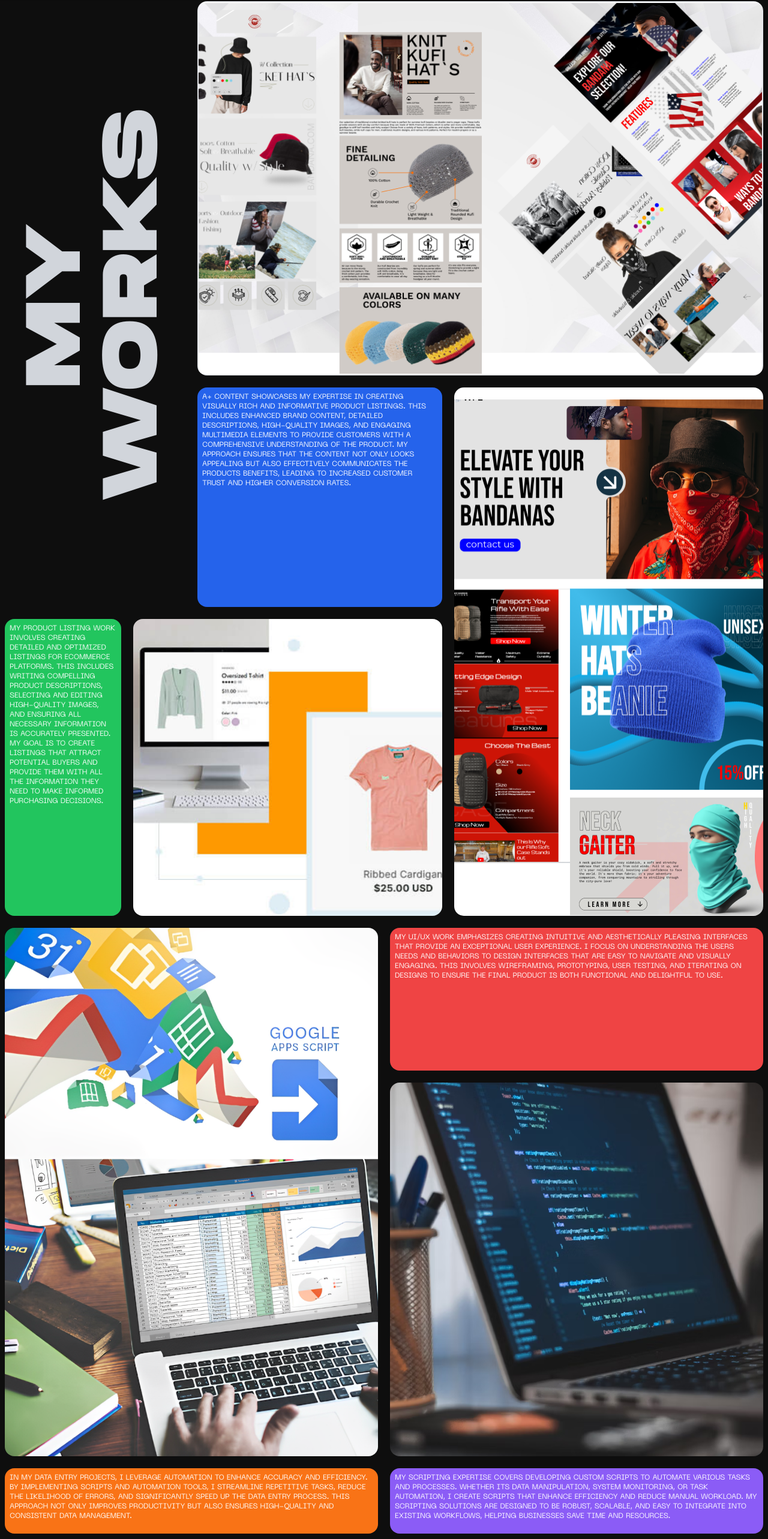
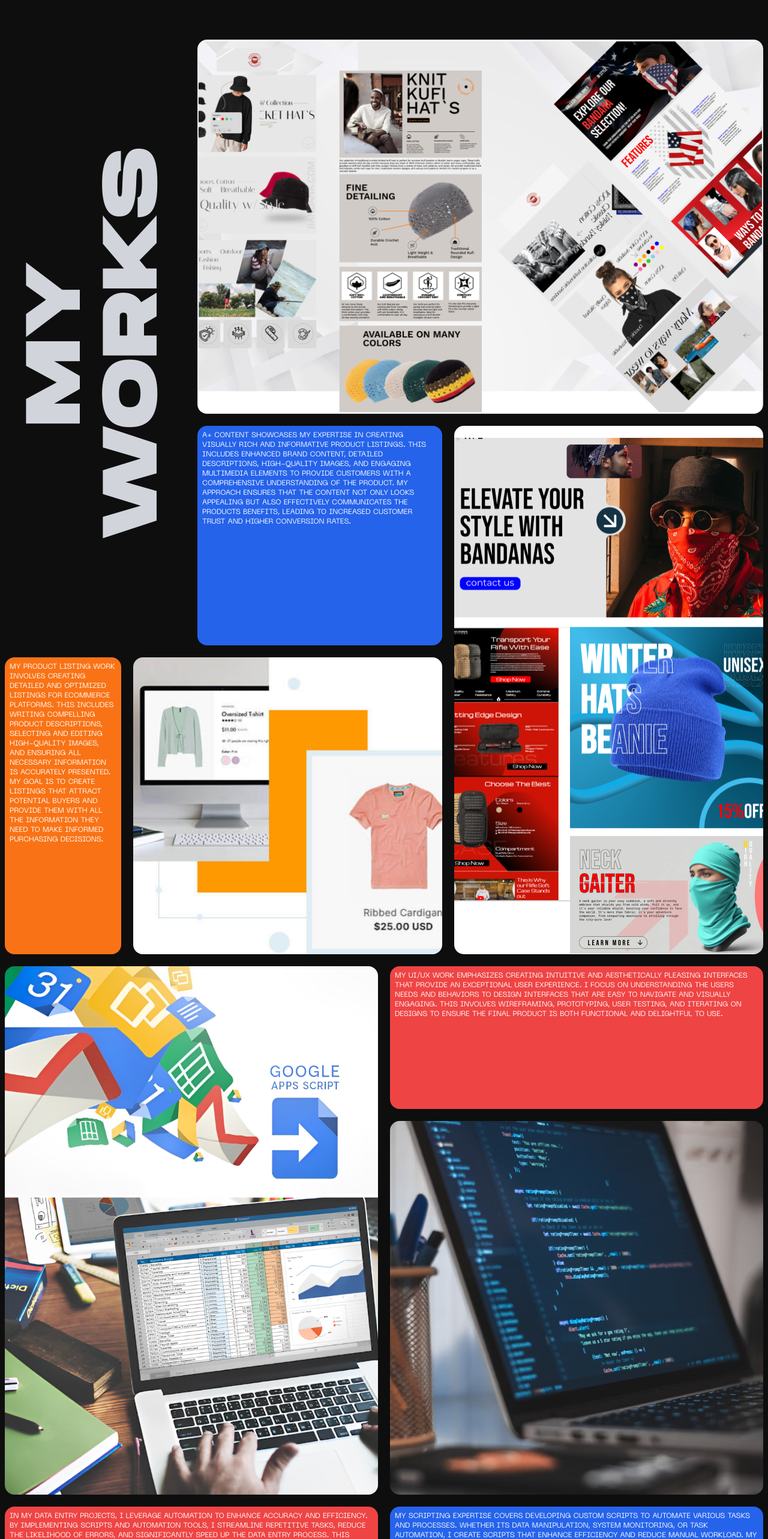
Before and after one commit to mikesmagauate25/folio, a Next.js app: page /works in a window 1280 px wide. Shown: the part 68-2634 px from the top of the page at 60% size. Built offline with nearby package versions, Linux system fonts and the light colour scheme.

Commit message:
new changes

```diff
--- a/src/app/components/BentoGrid.tsx
+++ b/src/app/components/BentoGrid.tsx
@@ -5,7 +5,7 @@ import { motion } from "framer-motion";
 const BentoGrid = () => {
   return (
     <>
-      <div className="container max-w-[1440px] mx-auto h-[50px] mb-4 flex justify-end items-center text-xl">
+      <div className="container max-w-[1440px] mx-auto h-[50px] -mt-16 lg:mt-16 mb-4 flex justify-end items-center text-xl">
         <motion.h2
           initial={{ opacity: 0, translateX: 30 }}
           whileInView={{ opacity: 1, translateX: 0 }}
--- a/src/app/components/CallToAction.tsx
+++ b/src/app/components/CallToAction.tsx
@@ -22,7 +22,7 @@ const CallToAction: React.FC = () => {
   }, []);
 
   return (
-    <div className="container max-w-[1440px] flex flex-col justify-center mx-auto min-h-screen -mt-32 lg:mt-20">
+    <div className="container max-w-[1440px] flex flex-col justify-center mx-auto min-h-screen -mt-64 lg:mt-20">
       <p className="text-white font-monument text-xs lg:text-2xl">
         Whether Its a Minor or Major Task
       </p>
@@ -32,7 +32,7 @@ const CallToAction: React.FC = () => {
           whileInView={{ opacity: 1, translateX: 0 }}
           viewport={{ once: true, amount: 0.5 }}
           transition={{ duration: 0.9, ease: [0.33, 1, 0.68, 1] }}
-          className="font-monument font-ultrabold text-5xl lg:text-9xl text-white"
+          className="font-monument font-ultrabold text-4xl lg:text-9xl text-white"
         >
           LET ME <br /> SAVE
         </motion.p>
@@ -42,7 +42,7 @@ const CallToAction: React.FC = () => {
           width={300}
           height={300}
           alt=""
-          className="w-[150px] h-[150px] lg:w-[300px] lg:h-[300px]"
+          className="w-[120px] h-[120px] lg:w-[300px] lg:h-[300px]"
           style={{ rotate: `${rotation}deg` }}
         />
       </div>
@@ -51,7 +51,7 @@ const CallToAction: React.FC = () => {
         <div
           ref={imageRef}
           style={{ rotate: `${rotation}deg` }}
-          className="w-[150px] h-[150px] lg:w-[400px] lg:h-[400px] rounded-full bg-[#D0EE36] flex justify-center items-center"
+          className="w-[100px] h-[100px] lg:w-[400px] lg:h-[400px] rounded-full bg-[#D0EE36] flex justify-center items-center"
         >
           <h2 className="font-monument font-regular text-[10px] lg:text-2xl">
             GET IN TOUCH
@@ -62,7 +62,7 @@ const CallToAction: React.FC = () => {
           whileInView={{ opacity: 1, translateX: 0 }}
           viewport={{ once: true, amount: 0.5 }}
           transition={{ duration: 0.9, ease: [0.33, 1, 0.68, 1] }}
-          className="font-monument font-ultrabold text-5xl lg:text-9xl text-white text-end w-[300px]  lg:w-[900px]"
+          className="font-monument font-ultrabold text-4xl lg:text-9xl text-white text-end w-[250px]  lg:w-[900px]"
         >
           YOURE TIME
         </motion.p>
--- a/src/app/components/Footer.tsx
+++ b/src/app/components/Footer.tsx
@@ -6,7 +6,7 @@ import BackToTopButton from "./ScrollTop";
 
 const Footers = () => {
   return (
-    <footer className="container  text-xs gap-10 font-machina uppercase bg-[#2E2E2E] flex flex-col justify-between items-start lg:h-[90px] rounded-xl p-2 pt-5 pb-5 lg:mt-20 mb-10 lg:max-w-[1440px] mx-2 lg:mx-auto lg:flex-row lg:justify-between lg:items-center">
+    <footer className="container  text-xs gap-10 font-machina uppercase bg-[#2E2E2E] flex flex-col justify-between items-start lg:h-[90px] mx-auto rounded-xl p-2 pt-5 pb-5 lg:mt-20 mb-10 lg:max-w-[1440px]  lg:mx-auto lg:flex-row lg:justify-between lg:items-center">
       <h2 className="text-white">florence michael maguate</h2>
       <div className="flex flex-col  lg:flex-row lg:justify-between lg:items-center lg:gap-5">
         <p className="text-white">facebook</p>
--- a/src/app/layout.tsx
+++ b/src/app/layout.tsx
@@ -20,7 +20,9 @@ export default function RootLayout({
       <body className={`${monument.variable} ${machina.variable}`}>
         <HeaderNav />
         <main className="px-2">{children}</main>
-        <Footers />
+        <div className="px-2">
+          <Footers />
+        </div>
       </body>
     </html>
   );
--- a/src/app/works/page.tsx
+++ b/src/app/works/page.tsx
@@ -40,21 +40,58 @@ const midVariant = {
   },
 };
 
+const titleVariant = {
+  hidden: { opacity: 0, x: -50 },
+  visible: {
+    opacity: 1,
+    x: 0,
+    transition: {
+      ease: [0.33, 1, 0.68, 1],
+      duration: 0.9,
+    },
+  },
+};
+
+const titleVariantRight = {
+  hidden: { opacity: 0, x: 50 },
+  visible: {
+    opacity: 1,
+    x: 0,
+    transition: {
+      ease: [0.33, 1, 0.68, 1],
+      duration: 0.9,
+    },
+  },
+};
+
 const Works = () => {
   return (
     <>
-      <div className="container max-w-[1440px] mb-10 text-white h-auto mx-auto gap-5 min-h-screen grid grid-cols-4  lg:grid-cols-12 lg:grid-rows-20">
-        <motion.div
-          variants={leftVariant}
-          initial="hidden"
-          whileInView="visible"
-          viewport={{ once: true, amount: 0.5 }}
-          className=" col-span-4   row-start-1  col-start-1 lg:h-[1010px]  lg:col-span-3 lg:row-span-8 text-white rounded-xl flex justify-center items-center"
-        >
-          <h1 className="lg:tracking-wide text-7xl lg:text-9xl font-monument font-extrabold lg:-rotate-90 text-center text-gray-300 ">
-            MY WORKS
+      <div className="container max-w-[1440px] mb-10 text-white h-auto mx-auto gap-5 min-h-screen grid grid-cols-4 lg:mt-16  lg:grid-cols-12 lg:grid-rows-20">
+        <div className=" col-span-4   row-start-1  col-start-1 lg:h-[1010px]  lg:col-span-3 lg:row-span-8 text-white rounded-xl flex justify-center items-center">
+          <h1 className="lg:tracking-wide text-7xl lg:text-9xl font-monument font-extrabold lg:-rotate-90 text-center text-gray-300 uppercase ">
+            <span>
+              <motion.div
+                variants={titleVariant}
+                initial="hidden"
+                whileInView="visible"
+                viewport={{ once: true, amount: 0.5 }}
+              >
+                my
+              </motion.div>
+            </span>
+            <span>
+              <motion.div
+                variants={titleVariantRight}
+                initial="hidden"
+                whileInView="visible"
+                viewport={{ once: true, amount: 0.5 }}
+              >
+                works
+              </motion.div>
+            </span>
           </h1>
-        </motion.div>
+        </div>
         <motion.div
           variants={rightVariant}
           initial="hidden"
@@ -122,7 +159,7 @@ const Works = () => {
           initial="hidden"
           whileInView="visible"
           viewport={{ once: true, amount: 0.5 }}
-          className="p-2 col-span-4 lg:col-span-2 lg:row-span-4 lg:col-start-1 lg:row-start-9 rounded-2xl bg-green-500"
+          className="p-2 col-span-4 lg:col-span-2 lg:row-span-4 lg:col-start-1 lg:row-start-9 rounded-2xl bg-orange-500"
         >
           <p className="font-machina text-xs uppercase">
             My product listing work involves creating detailed and optimized
@@ -186,7 +223,7 @@ const Works = () => {
           initial="hidden"
           whileInView="visible"
           viewport={{ once: true, amount: 0.5 }}
-          className="p-2 row-start-9 col-span-4 lg:col-span-6 lg:row-span-1 rounded-2xl bg-orange-500"
+          className="p-2 row-start-9 col-span-4 lg:col-span-6 lg:row-span-1 rounded-2xl bg-red-500"
         >
           <p className="font-machina text-xs uppercase">
             In my data entry projects, I leverage automation to enhance accuracy
@@ -202,7 +239,7 @@ const Works = () => {
           initial="hidden"
           whileInView="visible"
           viewport={{ once: true, amount: 0.5 }}
-          className="p-2 col-span-4 lg:col-span-6 lg:row-span-1  rounded-2xl bg-violet-500"
+          className="p-2 col-span-4 lg:col-span-6 lg:row-span-1 rounded-2xl bg-blue-600"
         >
           <p className="font-machina text-xs uppercase">
             My scripting expertise covers developing custom scripts to automate
```
